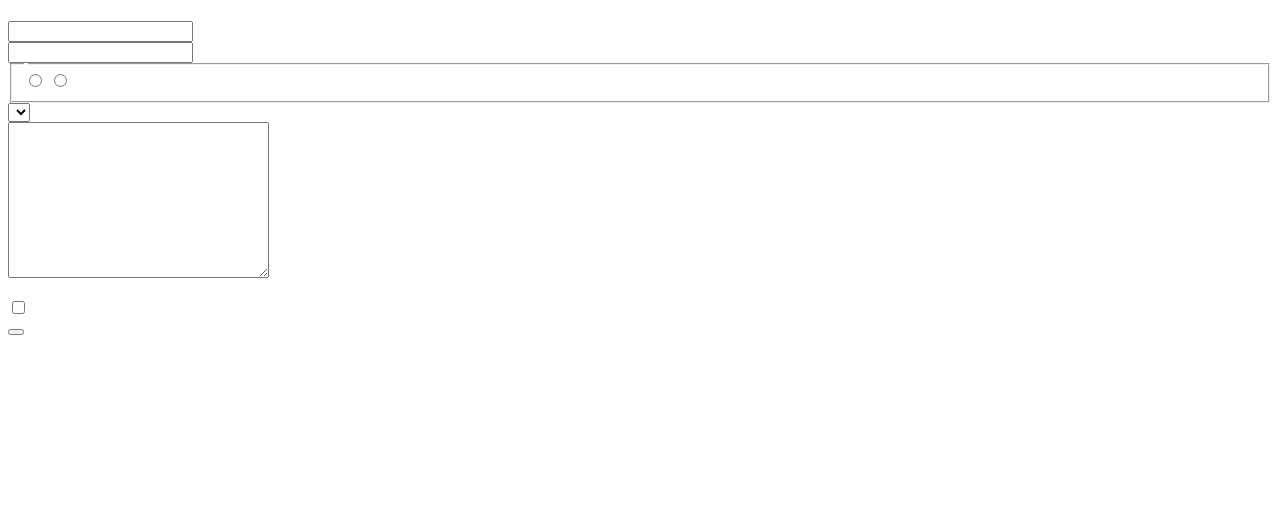
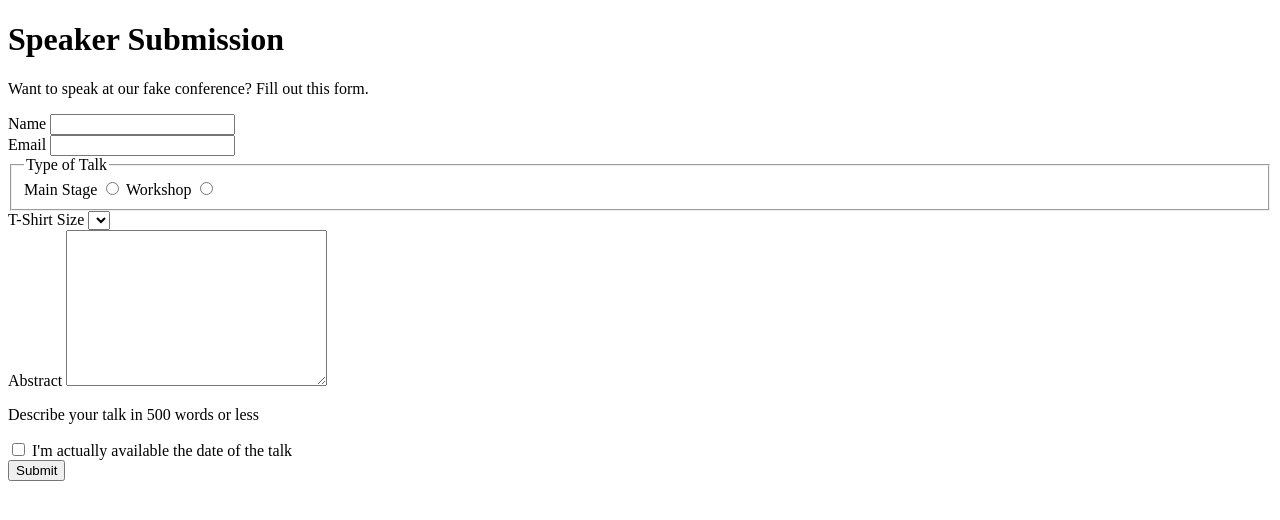
Before and after one commit to LukaTsanavaBTU/forms-practice, a plain HTML site: page index.html in a window 1280 px wide. Drawn offline with Linux system fonts and the light colour scheme.

Commit message:
Add text in html

```diff
--- a/index.html
+++ b/index.html
@@ -8,22 +8,30 @@
 </head>
 <body>
     <header>
-        <h1></h1>
-        <p></p>
+        <h1>Speaker Submission</h1>
+        <p>Want to speak at our fake conference? Fill out this form.</p>
     </header>
     <main>
         <form action="">
-            <div><label for=""></label><input type="text"></div>
-            <div><label for=""></label><input type="text"></div>
+            <div>
+                <label for="">Name</label>
+                <input type="text">
+            </div>
+            <div>
+                <label for="">Email</label>
+                <input type="text">
+            </div>
             <div>
                 <fieldset>
-                    <legend></legend>
+                    <legend>Type of Talk</legend>
+                    <label for="">Main Stage</label>
                     <input type="radio" name="" id="">
+                    <label for="">Workshop</label>
                     <input type="radio" name="" id="">
                 </fieldset>
             </div>
             <div>
-                <label for=""></label>
+                <label for="">T-Shirt Size</label>
                 <select name="" id="">
                     <option value=""></option>
                     <option value=""></option>
@@ -31,16 +39,16 @@
                 </select>
             </div>
             <div>
-                <label for=""></label>
+                <label for="">Abstract</label>
                 <textarea name="" id="" cols="30" rows="10"></textarea>
-                <p></p>
+                <p>Describe your talk in 500 words or less</p>
             </div>
             <div>
                 <input type="checkbox" name="" id="">
-                <label for=""></label>
+                <label for="">I'm actually available the date of the talk</label>
             </div>
             <div>
-                <button></button>
+                <button>Submit</button>
             </div>
         </form>
     </main>
```
